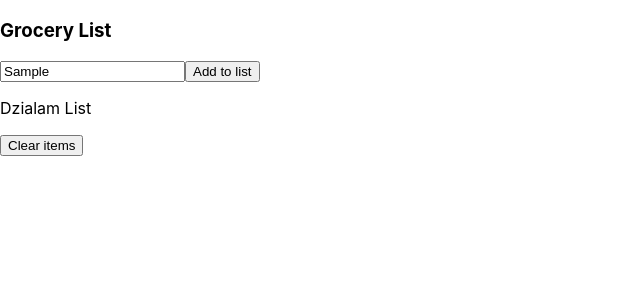
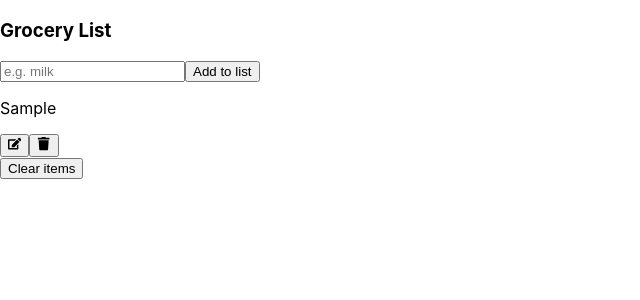
Before and after one commit to paulinapawelczyk/grocery-list-app, a React (Create React App) app: page / in a window 1280 px wide. Both pictures are taken after typing "Sample" into the empty fields and a click on the button "Add to list". Shown: the top 300 px of the page, without its empty margins (0-640 px from the left). Built offline with nearby package versions, Linux system fonts and the light colour scheme.

Commit message:
Add functionality of adding item to the list

```diff
--- a/package.json
+++ b/package.json
@@ -8,6 +8,7 @@
     "@testing-library/user-event": "^12.8.3",
     "react": "^17.0.2",
     "react-dom": "^17.0.2",
+    "react-icons": "^4.2.0",
     "react-scripts": "4.0.3",
     "web-vitals": "^1.1.1"
   },
--- a/src/App.js
+++ b/src/App.js
@@ -13,7 +13,19 @@ function App() {
 
   const handleSubmit = (e) => {
     e.preventDefault();
-    console.log('hello');
+    if (!grocery) {
+      console.log('alert');
+    } else if (grocery && isEditing) {
+      console.log('edit');
+    } else {
+      console.log('adding to the list item and alert that item were added');
+      const newGroceryItem = {
+        id: new Date().getTime().toString(),
+        title: grocery,
+      };
+      setList([...list, newGroceryItem]);
+      setGrocery('');
+    }
   };
 
   return (
@@ -25,7 +37,7 @@ function App() {
           <input
             type="text"
             className="input-grocery"
-            placeholder="e.g milk"
+            placeholder="e.g. milk"
             value={grocery}
             onChange={(e) => setGrocery(e.target.value)}
           />
@@ -34,10 +46,12 @@ function App() {
           </button>
         </div>
       </form>
-      <div className="grocery-list-container">
-        <List />
-        <button className="clear-btn">Clear items</button>
-      </div>
+      {list.length > 0 && (
+        <div className="grocery-list-container">
+          <List items={list} />
+          <button className="clear-btn">Clear items</button>
+        </div>
+      )}
     </div>
   );
 }
--- a/src/Components/List.js
+++ b/src/Components/List.js
@@ -1,5 +1,26 @@
-const List = () => {
-  return <p>Dzialam List</p>;
+import { FaEdit, FaTrash } from 'react-icons/fa';
+
+const List = ({ items }) => {
+  return (
+    <div className="grocery-list">
+      {items.map((item) => {
+        const { id, title } = item;
+        return (
+          <div key={id} className="grocery-list-item">
+            <p className="grocery-list-item-title">{title}</p>
+            <div className="btn-list">
+              <button type="button" className="edit-btn">
+                <FaEdit />
+              </button>
+              <button type="button" className="remove-btn">
+                <FaTrash />
+              </button>
+            </div>
+          </div>
+        );
+      })}
+    </div>
+  );
 };
 
 export default List;
```
Also changed, not shown: 1 other file (tests, documents, lock files or other folders).
